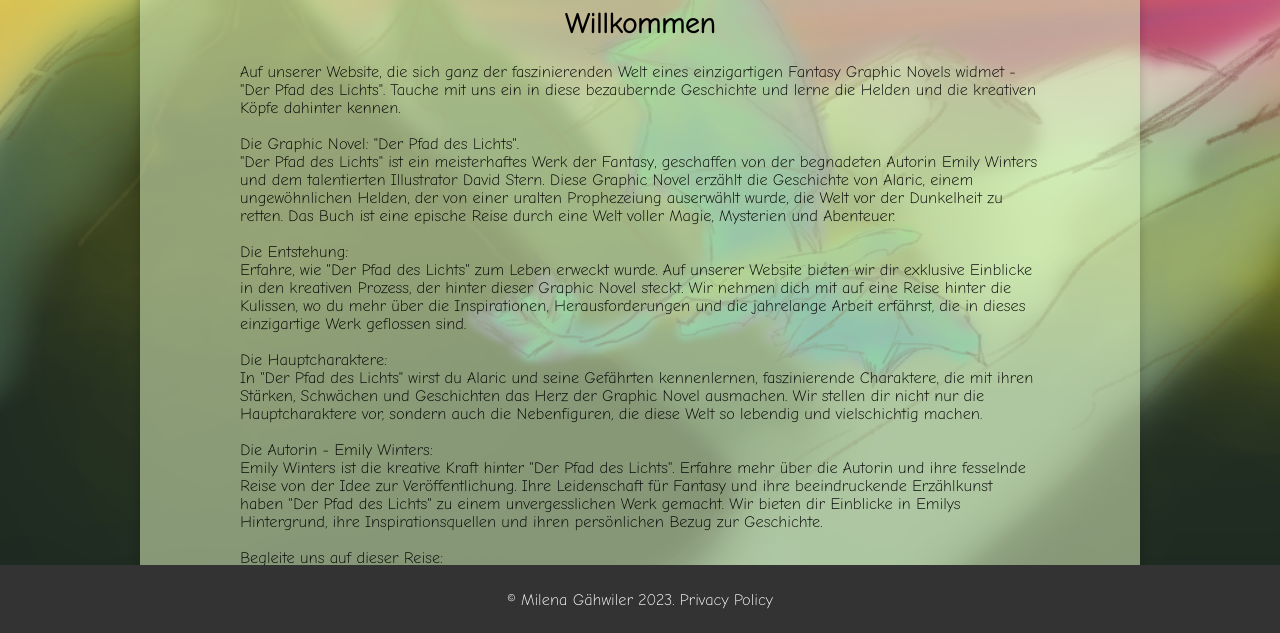
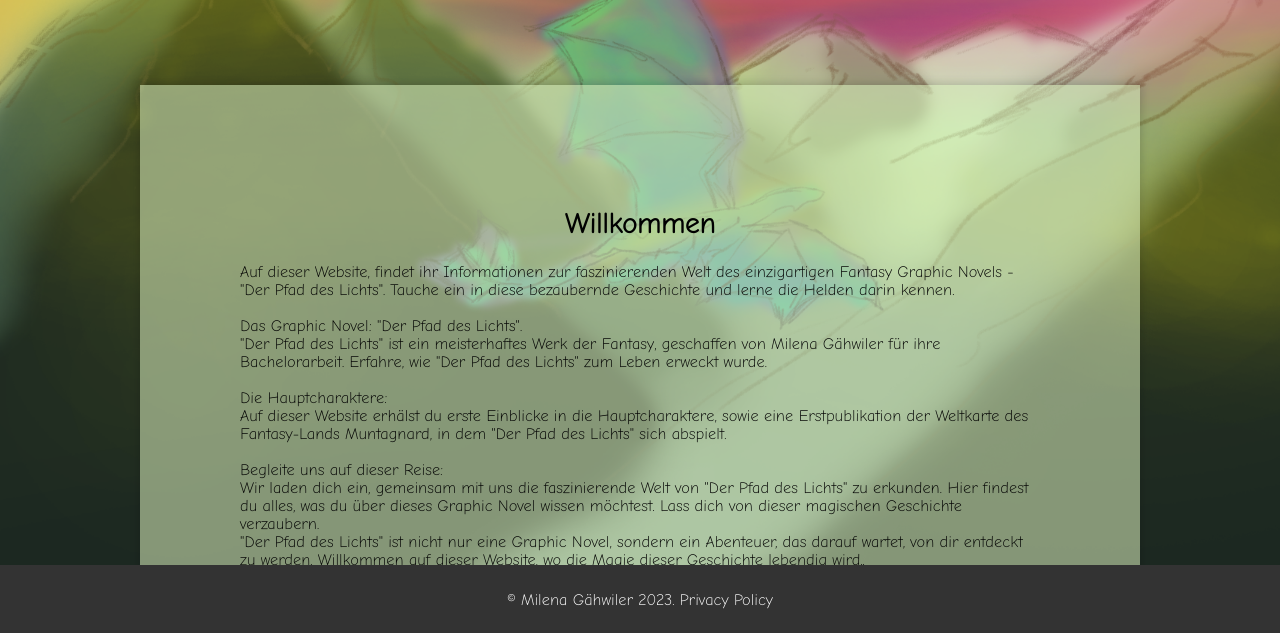
Before and after one commit to milenagaeh/IM5, a plain HTML site: page index.html in a window 1280 px wide. Shown: the part 165-798 px from the top of the page. Drawn offline with Linux system fonts and the light colour scheme.

Commit message:
push version 1. December

```diff
--- a/index.html
+++ b/index.html
@@ -44,17 +44,15 @@
         </header>
               <main>
                 <h2>Willkommen</h2>
-                      <p>Auf unserer Website, die sich ganz der faszinierenden Welt eines einzigartigen Fantasy Graphic Novels widmet - "Der Pfad des Lichts". Tauche mit uns ein in diese bezaubernde Geschichte und lerne die Helden und die kreativen Köpfe dahinter kennen.<br>
-                      <br>Die Graphic Novel: "Der Pfad des Lichts". <br>"Der Pfad des Lichts" ist ein meisterhaftes Werk der Fantasy, geschaffen von der begnadeten Autorin Emily Winters und dem talentierten Illustrator David Stern. Diese Graphic Novel erzählt die Geschichte von Alaric, einem ungewöhnlichen Helden, der von einer uralten Prophezeiung auserwählt wurde, die Welt vor der Dunkelheit zu retten. Das Buch ist eine epische Reise durch eine Welt voller Magie, Mysterien und Abenteuer. <br>
-                      <br>Die Entstehung:<br>
-                      Erfahre, wie "Der Pfad des Lichts" zum Leben erweckt wurde. Auf unserer Website bieten wir dir exklusive Einblicke in den kreativen Prozess, der hinter dieser Graphic Novel steckt. Wir nehmen dich mit auf eine Reise hinter die Kulissen, wo du mehr über die Inspirationen, Herausforderungen und die jahrelange Arbeit erfährst, die in dieses einzigartige Werk geflossen sind. <br>
+                      <p>Auf dieser Website, findet ihr Informationen zur faszinierenden Welt des einzigartigen Fantasy Graphic Novels - "Der Pfad des Lichts". Tauche ein in diese bezaubernde Geschichte und lerne die Helden darin kennen.<br>
+                      <br>Das Graphic Novel: "Der Pfad des Lichts". <br>"Der Pfad des Lichts" ist ein meisterhaftes Werk der Fantasy, geschaffen von Milena Gähwiler für ihre Bachelorarbeit.
+                      Erfahre, wie "Der Pfad des Lichts" zum Leben erweckt wurde.<br>
                       <br>Die Hauptcharaktere: <br>
-                      In "Der Pfad des Lichts" wirst du Alaric und seine Gefährten kennenlernen, faszinierende Charaktere, die mit ihren Stärken, Schwächen und Geschichten das Herz der Graphic Novel ausmachen. Wir stellen dir nicht nur die Hauptcharaktere vor, sondern auch die Nebenfiguren, die diese Welt so lebendig und vielschichtig machen.<br>
-                      <br>Die Autorin - Emily Winters:<br>
-                      Emily Winters ist die kreative Kraft hinter "Der Pfad des Lichts". Erfahre mehr über die Autorin und ihre fesselnde Reise von der Idee zur Veröffentlichung. Ihre Leidenschaft für Fantasy und ihre beeindruckende Erzählkunst haben "Der Pfad des Lichts" zu einem unvergesslichen Werk gemacht. Wir bieten dir Einblicke in Emilys Hintergrund, ihre Inspirationsquellen und ihren persönlichen Bezug zur Geschichte.<br>
+                      Auf dieser Website erhälst du erste Einblicke in die Hauptcharaktere, sowie eine Erstpublikation der Weltkarte des Fantasy-Lands Muntagnard, in dem "Der Pfad des Lichts" sich abspielt.<br>
+
                       <br>Begleite uns auf dieser Reise:<br>
-                      Wir laden dich ein, gemeinsam mit uns die faszinierende Welt von "Der Pfad des Lichts" zu erkunden. Hier findest du alles, was du über diese Graphic Novel wissen möchtest - von der Entstehungsgeschichte bis zur tiefgründigen Charakterentwicklung. Lass dich von dieser magischen Geschichte verzaubern und erfahre mehr über die kreativen Köpfe, die sie geschaffen haben.<br>
-                      "Der Pfad des Lichts" ist nicht nur eine Graphic Novel, sondern ein Abenteuer, das darauf wartet, von dir entdeckt zu werden. Willkommen auf unserer Website, wo die Magie dieser Geschichte lebendig wird..</p>
+                      Wir laden dich ein, gemeinsam mit uns die faszinierende Welt von "Der Pfad des Lichts" zu erkunden. Hier findest du alles, was du über dieses Graphic Novel wissen möchtest. Lass dich von dieser magischen Geschichte verzaubern.<br>
+                      "Der Pfad des Lichts" ist nicht nur eine Graphic Novel, sondern ein Abenteuer, das darauf wartet, von dir entdeckt zu werden. Willkommen auf dieser Website, wo die Magie dieser Geschichte lebendig wird..</p>
               </main>
 
           <footer>
```
Also changed, not shown: charaktere.html (+4 -4 lines), 1 other file.
